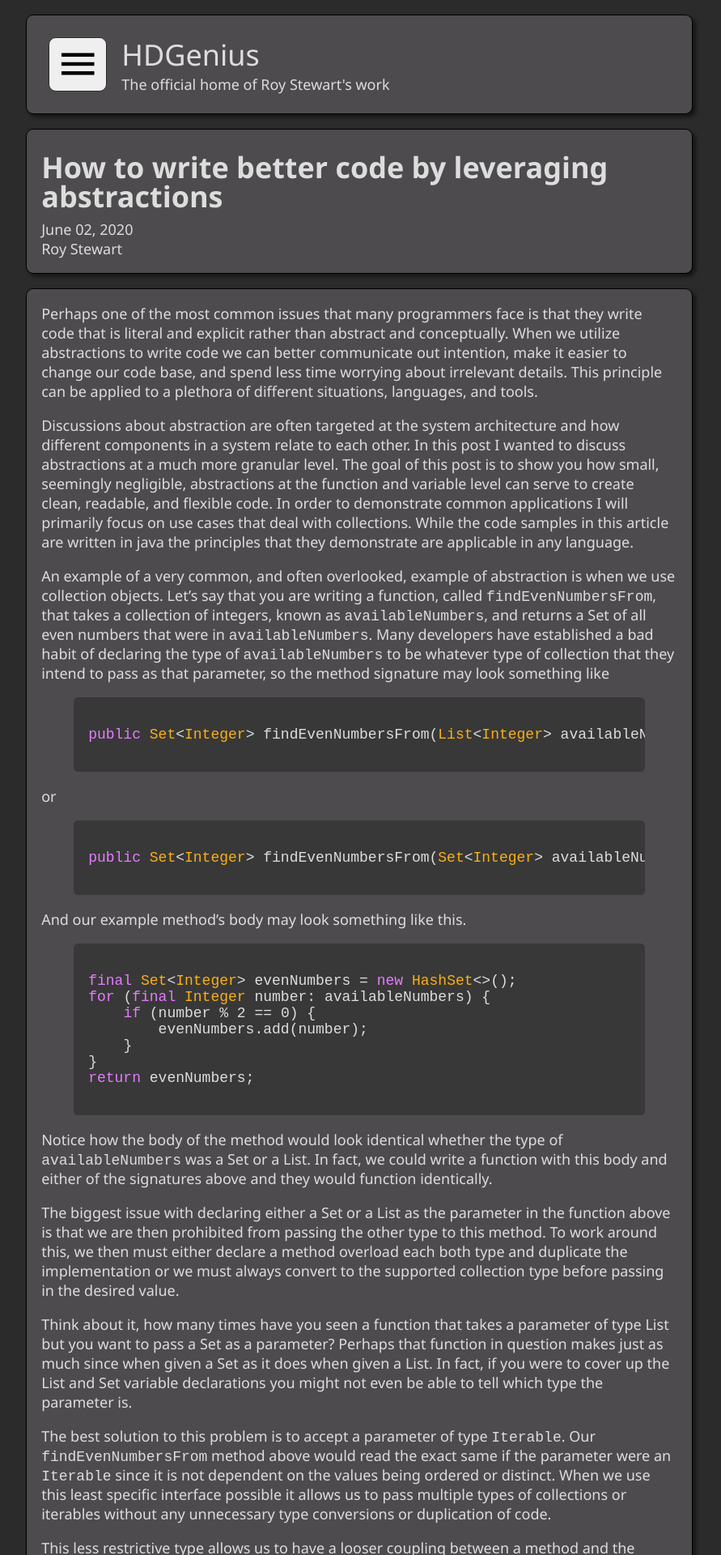
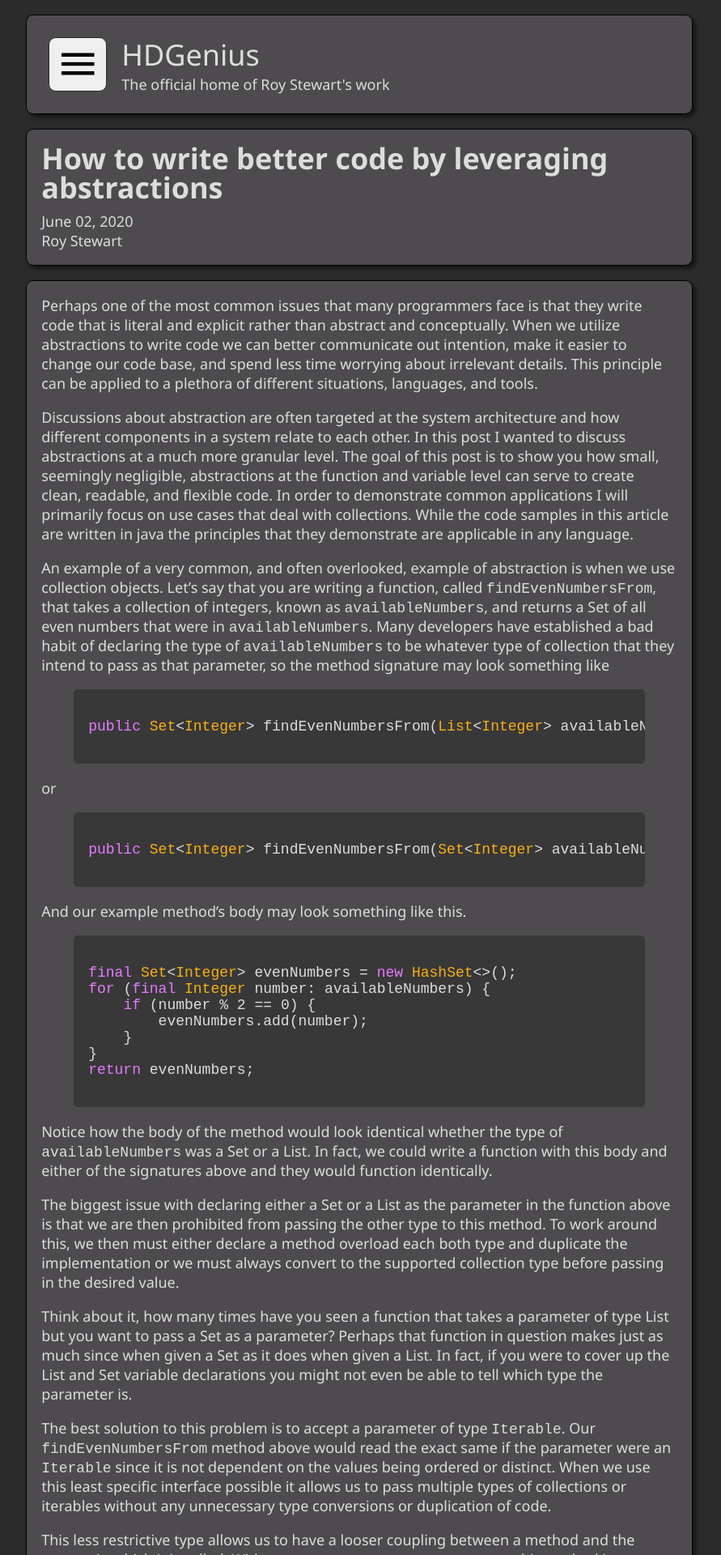
Before and after one commit to roy-stewart/roy-stewart.github.io, a Jekyll site: the page built from _posts/2020-06-01-how-to-write-better-code-by-leveraging-abstractions.markdown, in a window 1280 px wide. Shown: the top 1920 px of the page at 81% size, without its empty margins (196-1087 px from the left). Built offline with Jekyll 4.4.1, drawn with Linux system fonts in a browser that asks for light colours.

Commit message:
Removed the extra space at the start and end of block elements

```diff
--- a/_sass/post.scss
+++ b/_sass/post.scss
@@ -2,14 +2,3 @@
   display: flex;
   flex-direction: column;
 }
-
-#post-content {
-
-  & > :first-child {
-    margin-top: 0;
-  }
-
-  & > :last-child {
-    margin-bottom: 0;
-  }
-}
--- a/main.scss
+++ b/main.scss
@@ -15,10 +15,17 @@
     border: 1px solid black;
     margin: 0 0 $block-spacing 0;
     box-shadow: 0.2rem 0.2rem 0.3rem #00000088;
+
+    & > :first-child {
+        margin-top: 0;
+    }
+
+    & > :last-child {
+        margin-bottom: 0;
+    }
 }
 
 h1 {
-
     margin: 0.3em 0;
     line-height: 1em;
     font-size: 2rem;
```
